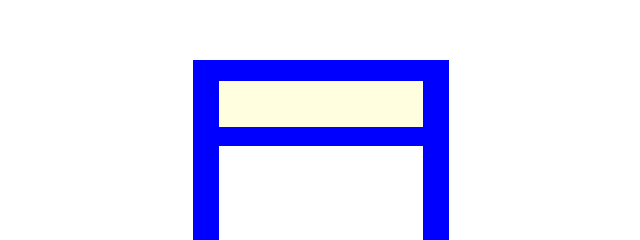
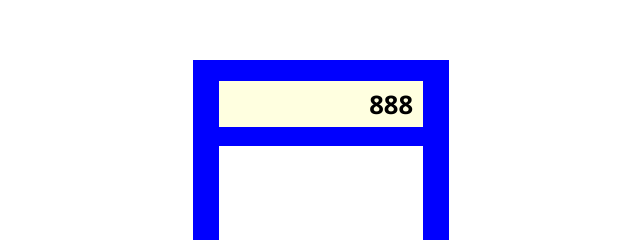
Before and after one commit to QPALZM1234567/calculator, a plain HTML site: page index.html in a window 1280 px wide. Shown: the part 148-388 px from the top of the page, 319-959 px from the left. Drawn offline with Linux system fonts and the light colour scheme.

Commit message:
Add placeholder for number

```diff
--- a/index.html
+++ b/index.html
@@ -12,7 +12,7 @@
     <div class="container">
         <div class="back">
             <div class="screen">
-
+                <p>888</p>
             </div>
 
             <div class="buttons">
--- a/style.css
+++ b/style.css
@@ -1,5 +1,11 @@
-html, body{
+html, body, p{
     margin: 0;
+}
+p{
+    margin-right: 5%;
+    font-size: 2vw;
+    font-weight: bolder;
+    font-family:'Segoe UI', Tahoma, Geneva, Verdana, sans-serif
 }
 
 .container{
@@ -24,6 +30,10 @@ html, body{
     width: 80%;
     height:12%;
     background-color: lightyellow;
+    display: flex;
+    justify-content: right;
+    align-items: center;
+
 }
 
 .buttons {
```
